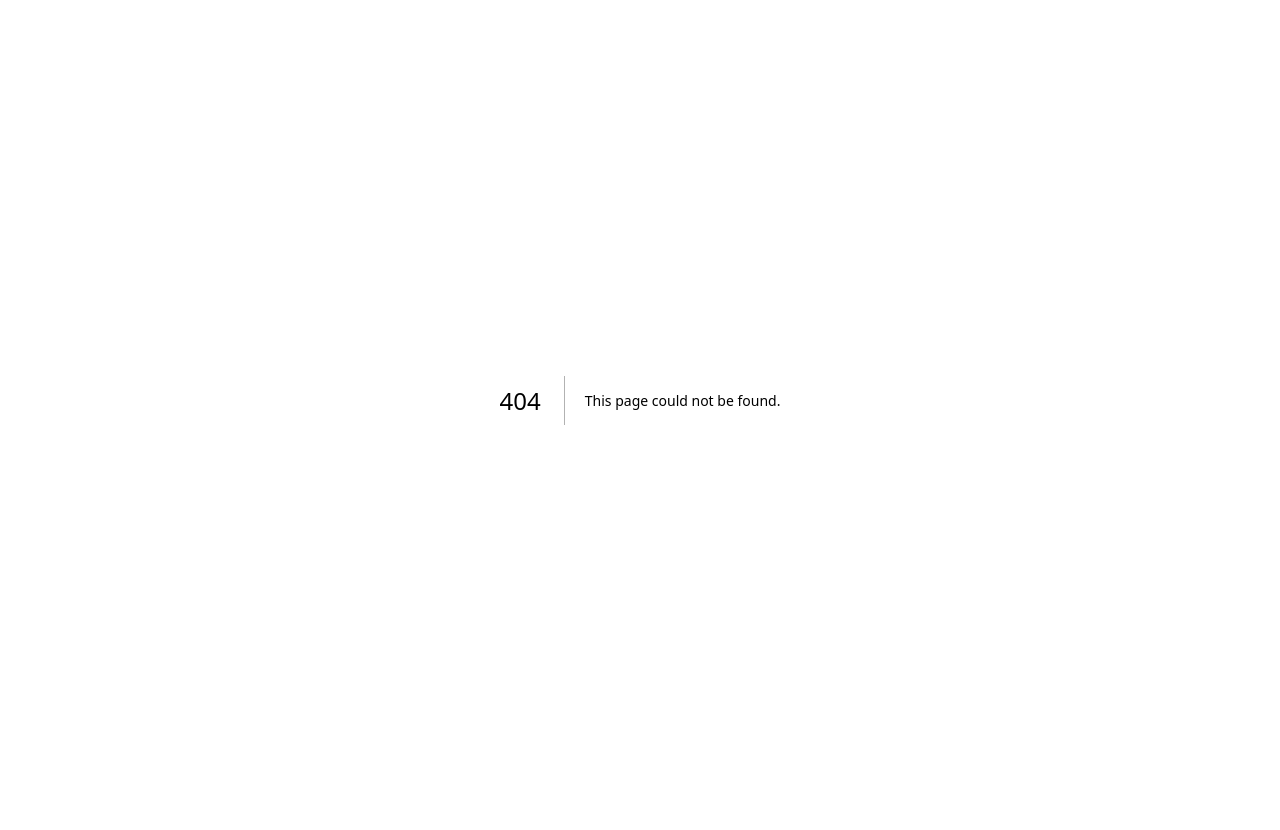
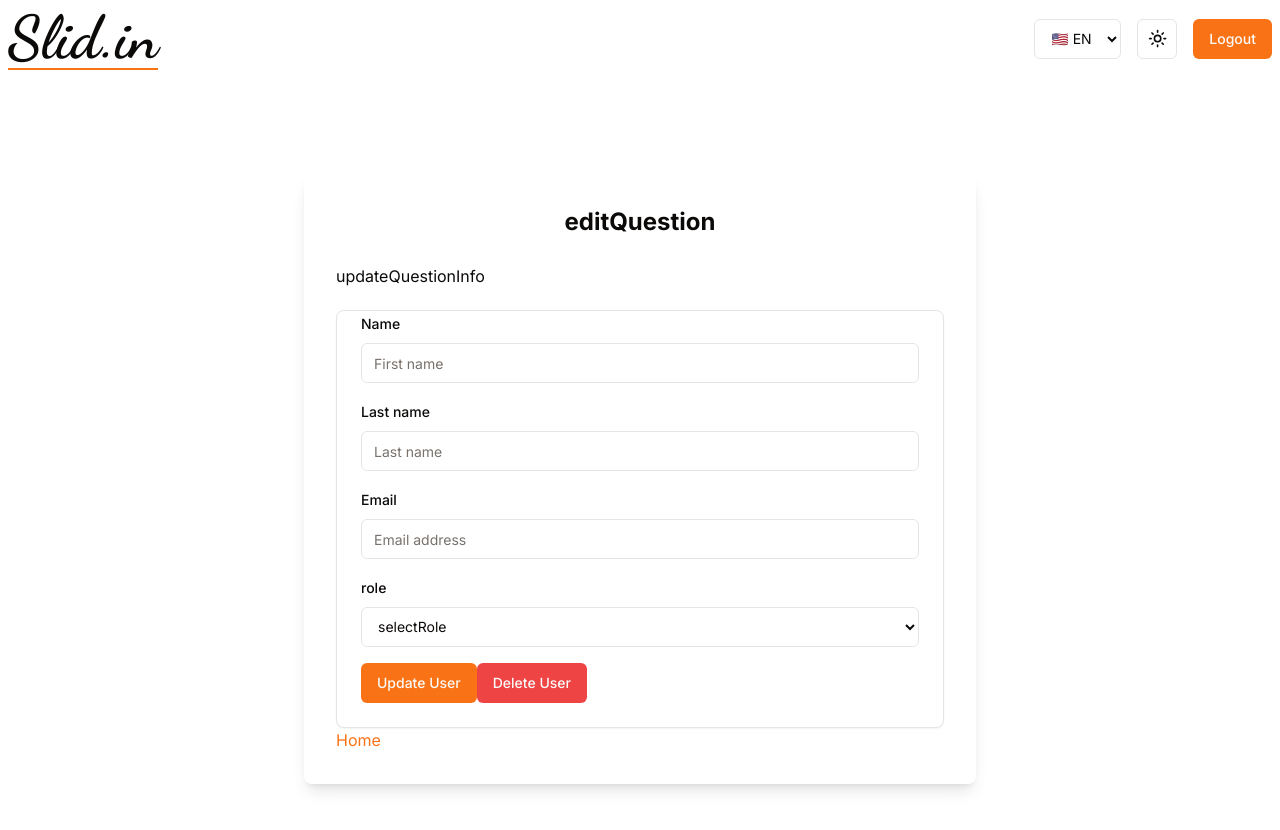
Before and after one commit to Zoles10/slido-webte2, a Next.js app in the folder client/: page /home/createUser/1 in a window 1280 px wide. Before the commit this address had no page. Shown: the top 830 px of the page. Before the commit the page ends 800 px from the top, so only its background shows below. Built offline with nearby package versions, Linux system fonts and the light colour scheme; no server answers.

Commit message:
editUser by admin

```diff
--- /dev/null
+++ b/client/app/home/createUser/[code]/page.tsx
@@ -0,0 +1,70 @@
+"use client";
+import React, { useState, useEffect } from "react";
+import Link from "next/link";
+import { useRouter } from "next/navigation";
+import AdminAddUserForm from "@/components/user/UserForm";
+import { Paragraph } from "@/components/ui/typography/typography";
+import Logo from "@/components/logo";
+import LogoutButton from "@/components/ui/logoutButton";
+import { ModeToggle } from "@/components/mode-toggle";
+import { FormattedMessage } from "react-intl";
+import LanguageSwitcher from "@/components/ui/languageSwitcher";
+import { apiUrl } from "@/utils/config";
+
+export default function EditUser({
+  params,
+}: {
+  params: { code: string };
+}) {
+  const code = params.code;
+  console.log(code);
+
+  const [initialData, setInitialData] = useState(null);
+
+  useEffect(() => {
+    if (code) {
+      fetch(apiUrl + "user/" + code)
+        .then((response) => response.json())
+        .then((data) => {
+          console.log(data);
+          data.active = data.active ? "true" : "false";
+          setInitialData(data);
+        })
+        .catch((error) => console.error("Failed to fetch question", error));
+    }
+  }, [code]);
+
+  return (
+    <>
+      <header className="flex justify-between items-center w-full p-2">
+        <Logo />
+        <div className="flex space-x-4">
+          <LanguageSwitcher />
+          <ModeToggle />
+          <LogoutButton />
+        </div>
+      </header>
+      <main className="flex min-h-screen flex-col items-center justify-center p-24">
+        <div className="w-full max-w-2xl p-8 shadow-lg rounded-lg">
+          <h1 className="text-2xl font-bold text-center">
+            <FormattedMessage id={"editQuestion"} />
+          </h1>
+          <Paragraph className="mb-5">
+            <FormattedMessage id={"updateQuestionInfo"} />
+          </Paragraph>
+          <AdminAddUserForm
+            initialData={initialData}
+            isEditMode={true}
+            code={code}
+          />
+          <Link
+            href="/home"
+            className="mt-4 text-center text-orange-500 hover:underline cursor-pointer"
+          >
+            <FormattedMessage id="home" />
+          </Link>
+        </div>
+      </main>
+    </>
+  );
+}
--- a/client/components/user/UserForm.tsx
+++ b/client/components/user/UserForm.tsx
@@ -1,79 +1,122 @@
 "use client";
-
+import React, { useEffect } from "react";
+import { useForm } from "react-hook-form";
 import { zodResolver } from "@hookform/resolvers/zod";
-import { useForm } from "react-hook-form";
 import { z } from "zod";
 import { Button } from "@/components/ui/button";
+import { Select } from "@/components/ui/select";
 import {
   Form,
-  FormControl,
   FormField,
   FormItem,
   FormLabel,
+  FormControl,
   FormMessage,
 } from "@/components/ui/form";
 import { Input } from "@/components/ui/input";
-import { Card, CardContent, CardHeader, CardTitle } from "@/components/ui/card";
-import { Separator } from "../ui/separator";
-import Link from "next/link";
-import { Paragraph } from "../ui/typography/typography";
+import { Card, CardContent } from "@/components/ui/card";
 import { apiUrl } from "@/utils/config";
 import { FormattedMessage } from "react-intl";
-
 import { useRouter } from "next/navigation";
 
-// Define schema using Zod
-const formSchema = z
+// Define schema with Zod
+const userFormSchema = z
   .object({
-    name: z.string().min(1, { message: "Meno je povinné" }),
-    last_name: z.string().min(1, { message: "Priezvisko je povinné" }),
+    name: z.string().min(1, { message: "Name is required" }),
+    lastname: z.string().min(1, { message: "Last name is required" }),
     email: z.string().email(),
-    password: z.string().min(1, { message: "Heslo je povinné" }),
-    password_confirmation: z.string(),
+    role: z.string().min(1, { message: "Role is required" }),
   })
-  .refine((data) => data.password === data.password_confirmation, {
-    message: "Heslá sa nezhodujú",
-    path: ["password_confirmation"],
-  });
 
-export default function RegisterForm() {
+
+interface UserFormProps {
+  initialData?: {
+    name: string;
+    lastname: string;
+    email: string;
+    user_id: string;
+    role: string;
+  };
+  isEditMode: boolean;
+  userId?: string;
+}
+
+export default function UserForm({ initialData, isEditMode, userId }: UserFormProps) {
   const router = useRouter();
+  console.log(initialData, ' initialData');
 
-  // Initialize form with validation schema
+  // Initialize the form with schema and default values
   const form = useForm({
-    resolver: zodResolver(formSchema),
+    resolver: zodResolver(userFormSchema),
     defaultValues: {
-      name: "",
-      last_name: "",
-      email: "",
-      password: "",
-      password_confirmation: "",
+      name: initialData?.name || "",
+      lastname: initialData?.lastname || "",
+      email: initialData?.email || "",
+      role: initialData?.role || "",
     },
   });
 
   // Handle form submission
-  function onSubmit(values: z.infer<typeof formSchema>) {
-    fetch(apiUrl + "register", {
-      method: "POST",
+  const onSubmit = async (values: z.infer<typeof userFormSchema>) => {
+    const method = isEditMode ? "PUT" : "POST";
+    const endpoint = isEditMode ? `${apiUrl}user/${initialData.user_id}` : `${apiUrl}register`;
+
+    try {
+      const response = await fetch(endpoint, {
+        method,
         headers: {
           "Content-Type": "application/json",
         },
         body: JSON.stringify({
-        username: values.email,
-        password: values.password,
           name: values.name,
-        lastname: values.last_name,
+          lastname: values.lastname,
+          email: values.email,
+          role: values.role,
         }),
-    })
-      .then((response) => response.json())
-      .then((data) => {
-        console.log(data);
-        router.push("/"); // Navigate after successful registration
-      })
-      .catch((error) => {
-        console.error("Error:", error);
+      });
+
+      if (!response.ok) {
+        const errorData = await response.json();
+        throw new Error(errorData.message || "An error occurred");
+      }
+
+      router.push("/home/users"); // Navigate after successful submission
+    } catch (error) {
+      console.error("Submission error:", error);
+    }
+  };
+
+  // Handle user deletion
+  const handleDelete = async () => {
+    if (!isEditMode || !userId) return;
+
+    try {
+      const response = await fetch(`${apiUrl}users/${userId}`, {
+        method: "DELETE",
+        headers: {
+          "Content-Type": "application/json",
+        },
+      });
+
+      if (!response.ok) throw new Error("Failed to delete user");
+
+      router.push("/"); // Navigate after successful deletion
+    } catch (error) {
+      console.error("Deletion error:", error);
+    }
+  };
+
+  // Reset form values if initialData is provided
+  useEffect(() => {
+    if (initialData) {
+      form.reset({
+        name: initialData.name,
+        lastname: initialData.lastname,
+        email: initialData.email,
+        role: initialData.role,
       });
     }
+  }, [initialData, form]);
 
   return (
     <Card>
@@ -89,7 +132,7 @@ export default function RegisterForm() {
                     <FormattedMessage id="name" />
                   </FormLabel>
                   <FormControl>
-                    <Input size={40} placeholder="shadcn" {...field} />
+                    <Input {...field} placeholder="First name" />
                   </FormControl>
                   <FormMessage />
                 </FormItem>
@@ -97,14 +140,14 @@ export default function RegisterForm() {
             />
             <FormField
               control={form.control}
-              name="last_name"
+              name="lastname"
               render={({ field }) => (
                 <FormItem>
                   <FormLabel>
                     <FormattedMessage id="lastName" />
                   </FormLabel>
                   <FormControl>
-                    <Input size={40} placeholder="shadcn" {...field} />
+                    <Input {...field} placeholder="Last name" />
                   </FormControl>
                   <FormMessage />
                 </FormItem>
@@ -117,7 +160,7 @@ export default function RegisterForm() {
                 <FormItem>
                   <FormLabel>Email</FormLabel>
                   <FormControl>
-                    <Input size={40} placeholder="shadcn" {...field} />
+                    <Input {...field} placeholder="Email address" />
                   </FormControl>
                   <FormMessage />
                 </FormItem>
@@ -125,37 +168,30 @@ export default function RegisterForm() {
             />
             <FormField
               control={form.control}
-              name="password"
+              name="role"
               render={({ field }) => (
                 <FormItem>
                   <FormLabel>
-                    <FormattedMessage id="password" />
+                    {" "}
+                    <FormattedMessage id="role" />
                   </FormLabel>
-                  <FormControl>
-                    <Input placeholder="shadcn" type="password" {...field} />
-                  </FormControl>
-                  <FormMessage />
+                  <Select {...field}>
+                    <option value="">
+                      {" "}
+                      <FormattedMessage id="selectRole" />
+                    </option>
+                    <option value="admin">Admin</option>
+                    <option value="user">User</option>
+                  </Select>
             </FormItem>
           )}
         />
-            <FormField
-              control={form.control}
-              name="password_confirmation"
-              render={({ field }) => (
-                <FormItem>
-                  <FormLabel>
-                    <FormattedMessage id="confirmPassword" />
-                  </FormLabel>
-                  <FormControl>
-                    <Input placeholder="shadcn" type="password" {...field} />
-                  </FormControl>
-                  <FormMessage />
-                </FormItem>
+            <Button type="submit">{isEditMode ? "Update User" : "Register"}</Button>
+            {isEditMode && (
+              <Button type="button" onClick={handleDelete} className="bg-red-500">
+                Delete User
+              </Button>
             )}
-            />
-            <Button type="submit">
-              <FormattedMessage id="register" />
-            </Button>
           </form>
         </Form>
       </CardContent>
```
Lines whose indentation alone changed are shown as unchanged.
